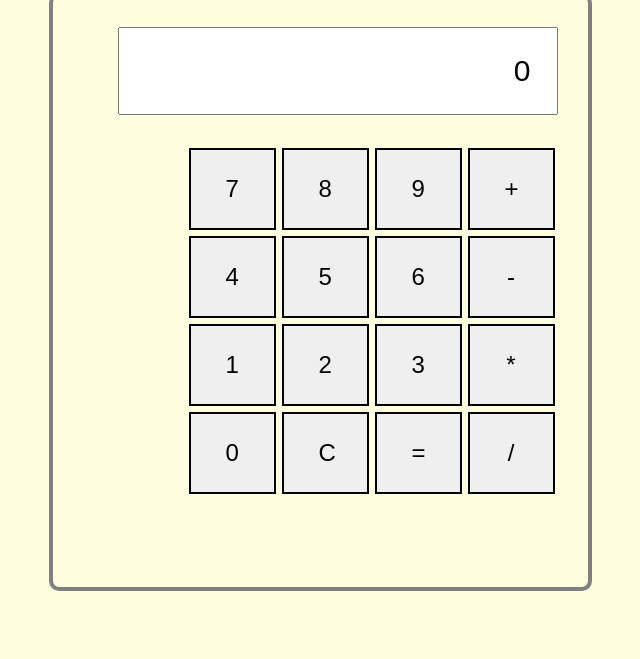
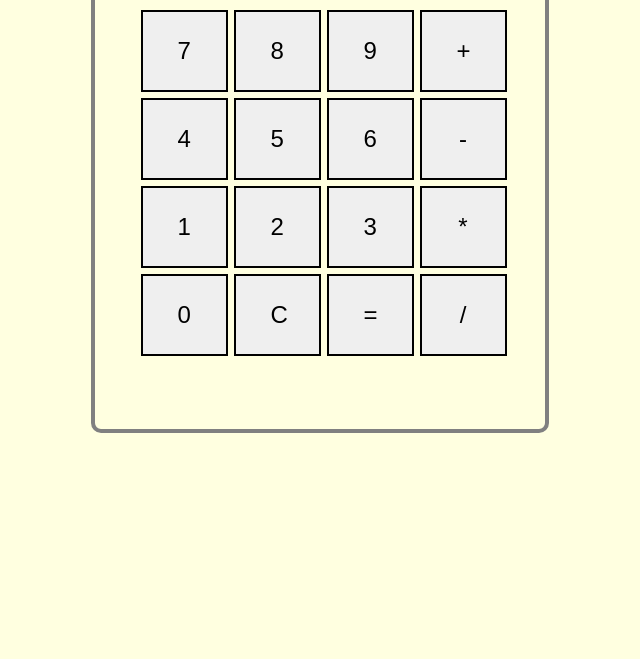
Before and after one commit to nathan-j-lee/calculator-webpage, a plain HTML site: page index.html in a window 1280 px wide. Shown: the part 149-808 px from the top of the page, without its empty margins (320-960 px from the left). Drawn offline with Linux system fonts and the light colour scheme.

Commit message:
Align calculator to grid layout

```diff
--- a/style.css
+++ b/style.css
@@ -3,7 +3,6 @@ html, body {
 }
 
 * {
-    padding: 30px;
     font-size: 24px;
     /*border: 1px solid lightcoral;*/
 }
@@ -22,8 +21,7 @@ html, body {
     max-width: 375px;
     flex-wrap: wrap;
     justify-content: flex-start;
-    padding-top: 0px;
-    padding-right: 0px;
+    padding: 0;
     flex-direction: column;
 }
 
@@ -37,19 +35,20 @@ html, body {
 
 .container#top-part {
     flex-direction: row;
-    padding-right: 0;
     align-self: flex-end;
 }
 
 .container#calculator {
-    margin: auto;
-    width: 475px;
+    margin: 0 auto;
     height: auto;
-    justify-content: center;
+    align-content: center;
     align-items: flex-start;
     border: 4px solid gray;
     border-radius: 10px;
     flex-direction: column;
+    flex-wrap: wrap;
+    width: 450px;
+    height: 500px;
 }
 
 .container#numpad .row {
@@ -67,10 +66,12 @@ html, body {
 }
 
 #display {
-    padding-right: 0;
+    padding: 10px;
+    margin: 10px;
+    margin-right: 3px;
     text-align: right;
     font-size: 30px;
-    padding: 25px;
     font-family: 'Xenara', sans-serif;
     align-self: flex-end;
+    width: 342px;
 }
```
